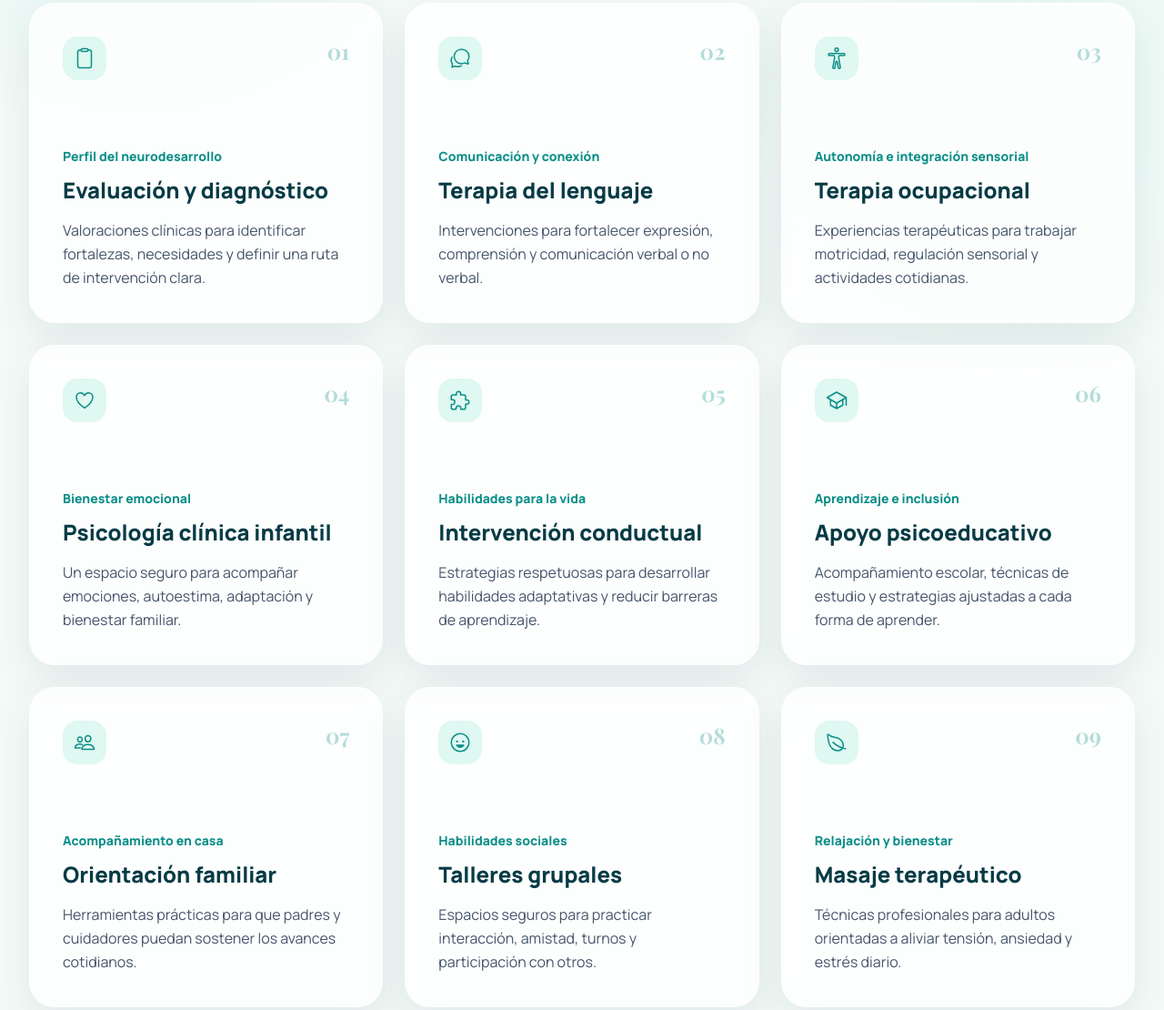
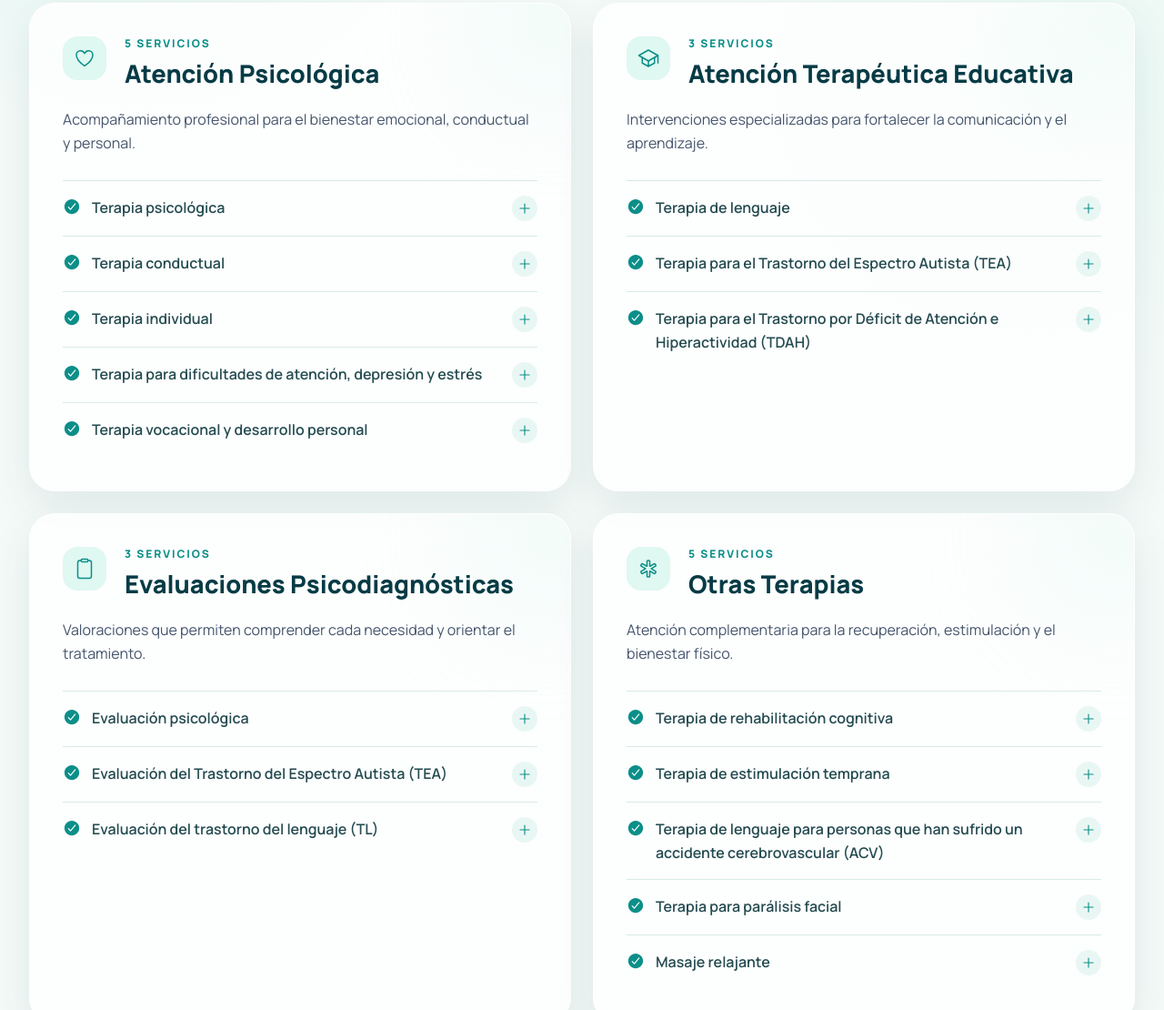
Before and after one commit to hansel-zavala/CIAJET_Web, an Astro site: page / in a window 1280 px wide. Shown: the part 4327-5437 px from the top of the page at 91% size. Built offline with nearby package versions, Linux system fonts and the light colour scheme; Astro itself is replaced by a stand-in of ours.

Commit message:
feat: restructure services into categorized sections with detailed descriptions

```diff
--- a/src/components/Services.astro
+++ b/src/components/Services.astro
@@ -1,14 +1,97 @@
 ---
-const services = [
-  ["clipboard-outline", "Evaluación y diagnóstico", "Perfil del neurodesarrollo", "Valoraciones clínicas para identificar fortalezas, necesidades y definir una ruta de intervención clara."],
-  ["chatbubbles-outline", "Terapia del lenguaje", "Comunicación y conexión", "Intervenciones para fortalecer expresión, comprensión y comunicación verbal o no verbal."],
-  ["body-outline", "Terapia ocupacional", "Autonomía e integración sensorial", "Experiencias terapéuticas para trabajar motricidad, regulación sensorial y actividades cotidianas."],
-  ["heart-outline", "Psicología clínica infantil", "Bienestar emocional", "Un espacio seguro para acompañar emociones, autoestima, adaptación y bienestar familiar."],
-  ["extension-puzzle-outline", "Intervención conductual", "Habilidades para la vida", "Estrategias respetuosas para desarrollar habilidades adaptativas y reducir barreras de aprendizaje."],
-  ["school-outline", "Apoyo psicoeducativo", "Aprendizaje e inclusión", "Acompañamiento escolar, técnicas de estudio y estrategias ajustadas a cada forma de aprender."],
-  ["people-outline", "Orientación familiar", "Acompañamiento en casa", "Herramientas prácticas para que padres y cuidadores puedan sostener los avances cotidianos."],
-  ["happy-outline", "Talleres grupales", "Habilidades sociales", "Espacios seguros para practicar interacción, amistad, turnos y participación con otros."],
-  ["leaf-outline", "Masaje terapéutico", "Relajación y bienestar", "Técnicas profesionales para adultos orientadas a aliviar tensión, ansiedad y estrés diario."],
+const serviceCategories = [
+  {
+    icon: "heart-outline",
+    title: "Atención Psicológica",
+    description: "Acompañamiento profesional para el bienestar emocional, conductual y personal.",
+    services: [
+      {
+        name: "Terapia psicológica",
+        description: "Acompañamiento para comprender emociones, pensamientos y conductas, desarrollar recursos personales y afrontar situaciones que afectan el bienestar cotidiano.",
+      },
+      {
+        name: "Terapia conductual",
+        description: "Intervención orientada a identificar patrones de conducta y fortalecer habilidades adaptativas mediante objetivos claros, estrategias respetuosas y seguimiento profesional.",
+      },
+      {
+        name: "Terapia individual",
+        description: "Espacio personalizado y confidencial en el que cada persona trabaja sus necesidades emocionales, sociales o personales a su propio ritmo.",
+      },
+      {
+        name: "Terapia para dificultades de atención, depresión y estrés",
+        description: "Apoyo para reconocer síntomas, mejorar la regulación emocional y practicar estrategias de atención, organización y afrontamiento según cada necesidad.",
+      },
+      {
+        name: "Terapia vocacional y desarrollo personal",
+        description: "Proceso para explorar intereses, habilidades y metas, facilitando decisiones vocacionales y el desarrollo de un proyecto personal con mayor claridad.",
+      },
+    ],
+  },
+  {
+    icon: "school-outline",
+    title: "Atención Terapéutica Educativa",
+    description: "Intervenciones especializadas para fortalecer la comunicación y el aprendizaje.",
+    services: [
+      {
+        name: "Terapia de lenguaje",
+        description: "Fortalece habilidades de comprensión, expresión, pronunciación y comunicación funcional de acuerdo con la edad y las necesidades de cada persona.",
+      },
+      {
+        name: "Terapia para el Trastorno del Espectro Autista (TEA)",
+        description: "Intervención personalizada para favorecer la comunicación, interacción, autonomía y regulación, respetando el perfil, ritmo y forma de aprender de cada persona.",
+      },
+      {
+        name: "Terapia para el Trastorno por Déficit de Atención e Hiperactividad (TDAH)",
+        description: "Desarrolla estrategias para la atención, organización, autorregulación y manejo de impulsos que pueden aplicarse en la vida diaria, familiar y educativa.",
+      },
+    ],
+  },
+  {
+    icon: "clipboard-outline",
+    title: "Evaluaciones Psicodiagnósticas",
+    description: "Valoraciones que permiten comprender cada necesidad y orientar el tratamiento.",
+    services: [
+      {
+        name: "Evaluación psicológica",
+        description: "Integra entrevistas, observación e instrumentos psicológicos para conocer el funcionamiento emocional, conductual y cognitivo, y orientar recomendaciones.",
+      },
+      {
+        name: "Evaluación del Trastorno del Espectro Autista (TEA)",
+        description: "Proceso clínico que considera la historia del desarrollo, entrevistas, observación e instrumentos especializados para identificar características asociadas al TEA.",
+      },
+      {
+        name: "Evaluación del trastorno del lenguaje (TL)",
+        description: "Valora comprensión, expresión, pronunciación y uso social del lenguaje para reconocer fortalezas, dificultades y necesidades de intervención.",
+      },
+    ],
+  },
+  {
+    icon: "medical-outline",
+    title: "Otras Terapias",
+    description: "Atención complementaria para la recuperación, estimulación y el bienestar físico.",
+    services: [
+      {
+        name: "Terapia de rehabilitación cognitiva",
+        description: "Ejercita funciones como atención, memoria, razonamiento y planificación para favorecer la autonomía después de cambios neurológicos o dificultades cognitivas.",
+      },
+      {
+        name: "Terapia de estimulación temprana",
+        description: "Propone actividades adecuadas para la edad que favorecen el desarrollo motor, cognitivo, comunicativo y socioemocional durante los primeros años de vida.",
+      },
+      {
+        name: "Terapia de lenguaje para personas que han sufrido un accidente cerebrovascular (ACV)",
+        description: "Trabaja la recuperación o compensación de habilidades de habla, comprensión, lectura, escritura y comunicación afectadas después de un ACV.",
+      },
+      {
+        name: "Terapia para parálisis facial",
+        description: "Emplea ejercicios y técnicas terapéuticas para estimular la movilidad facial y apoyar funciones orales según la valoración de cada persona.",
+      },
+      {
+        name: "Masaje relajante",
+        description: "Utiliza técnicas manuales suaves para disminuir la tensión muscular, favorecer la relajación y brindar una experiencia de bienestar físico.",
+      },
+    ],
+  },
 ];
 ---
 
@@ -22,21 +105,43 @@ const services = [
       </p>
     </header>
 
-    <div class="grid md:grid-cols-2 lg:grid-cols-3 gap-5 lg:gap-6">
-      {services.map(([icon, title, subtitle, text], index) => (
-        <article class="group relative min-h-[20rem] sm:min-h-[22rem] p-7 sm:p-9 bg-white/82 border border-white rounded-[1.75rem] flex flex-col shadow-[0_16px_45px_rgba(8,64,73,.09)] transition-[transform,background-color,box-shadow] duration-300 hover:-translate-y-1.5 hover:bg-[#063b45] hover:shadow-[0_24px_55px_rgba(6,59,69,.2)]">
-          <div class="flex items-start justify-between gap-4">
-            <div class="w-12 h-12 rounded-2xl bg-[#dff8f1] text-[#0b8f88] flex items-center justify-center transition-colors duration-300 group-hover:bg-white/12 group-hover:text-[#bdeee8]">
+    <div class="grid lg:grid-cols-2 gap-5 lg:gap-6">
+      {serviceCategories.map(({ icon, title, description, services }) => (
+        <article class="group relative overflow-hidden p-7 sm:p-9 bg-white/82 border border-white rounded-[1.75rem] flex flex-col shadow-[0_16px_45px_rgba(8,64,73,.09)] transition-[transform,box-shadow] duration-300 hover:-translate-y-1.5 hover:shadow-[0_24px_55px_rgba(6,59,69,.15)]">
+          <div class="absolute top-0 right-0 w-32 h-32 rounded-full bg-[#dff8f1]/70 blur-3xl translate-x-10 -translate-y-10 pointer-events-none"></div>
+
+          <div class="relative flex items-start gap-4 sm:gap-5">
+            <div class="shrink-0 w-12 h-12 rounded-2xl bg-[#dff8f1] text-[#0b8f88] flex items-center justify-center transition-colors duration-300 group-hover:bg-[#0b8f88] group-hover:text-white">
               <ion-icon name={icon} class="text-2xl" aria-hidden="true"></ion-icon>
             </div>
-            <span class="font-display text-2xl font-bold text-[#0b8f88]/30 transition-colors duration-300 group-hover:text-white/25">{String(index + 1).padStart(2, '0')}</span>
+            <div>
+              <p class="text-xs font-extrabold uppercase tracking-[0.16em] text-[#0b8f88] mb-2">
+                {services.length} servicios
+              </p>
+              <h3 class="text-2xl sm:text-[1.7rem] font-extrabold text-[#063b45] leading-tight">{title}</h3>
+            </div>
           </div>
 
-          <div class="mt-auto pt-10">
-            <p class="text-sm font-extrabold text-[#0b8f88] mb-3 transition-colors duration-300 group-hover:text-[#bdeee8]">{subtitle}</p>
-            <h3 class="text-2xl font-extrabold text-[#063b45] leading-tight transition-colors duration-300 group-hover:text-white">{title}</h3>
-            <p class="mt-4 text-slate-600 leading-relaxed transition-colors duration-300 group-hover:text-white/70">{text}</p>
-          </div>
+          <p class="relative mt-5 text-slate-600 leading-relaxed max-w-xl">{description}</p>
+
+          <ul class="relative mt-7 border-t border-[#d8ebe7] divide-y divide-[#d8ebe7]" role="list">
+            {services.map(({ name, description }) => (
+              <li>
+                <details class="group/service text-[#244b50]">
+                  <summary class="flex items-start gap-3 py-4 rounded-lg cursor-pointer list-none leading-relaxed outline-none transition-colors hover:text-[#0b8f88] focus-visible:ring-2 focus-visible:ring-[#0b8f88] focus-visible:ring-offset-2 [&::-webkit-details-marker]:hidden">
+                    <ion-icon name="checkmark-circle" class="shrink-0 mt-0.5 text-xl text-[#0b8f88]" aria-hidden="true"></ion-icon>
+                    <span class="font-semibold flex-1">{name}</span>
+                    <span class="shrink-0 w-7 h-7 rounded-full bg-[#e9f7f4] text-[#0b8f88] flex items-center justify-center transition-transform duration-300 group-open/service:rotate-45" aria-hidden="true">
+                      <ion-icon name="add-outline" class="text-lg"></ion-icon>
+                    </span>
+                  </summary>
+                  <div class="pb-5 pl-8 pr-2 sm:pr-9">
+                    <p class="text-sm sm:text-base text-slate-600 leading-relaxed">{description}</p>
+                  </div>
+                </details>
+              </li>
+            ))}
+          </ul>
         </article>
       ))}
     </div>
```
